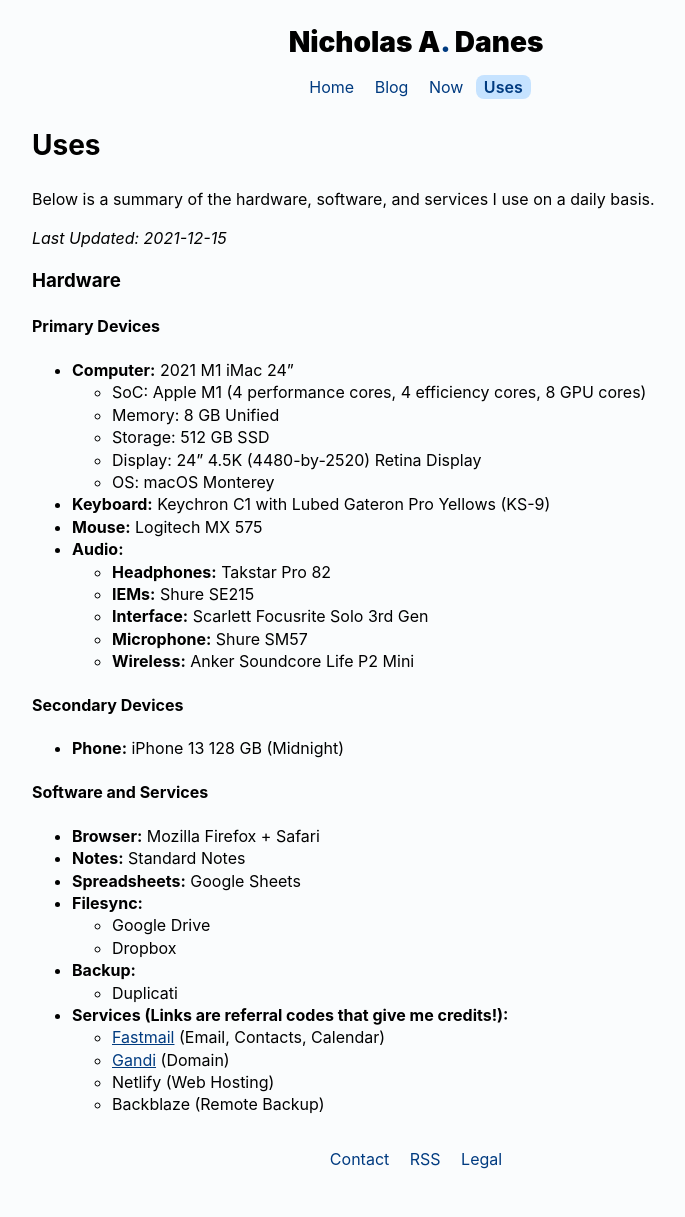
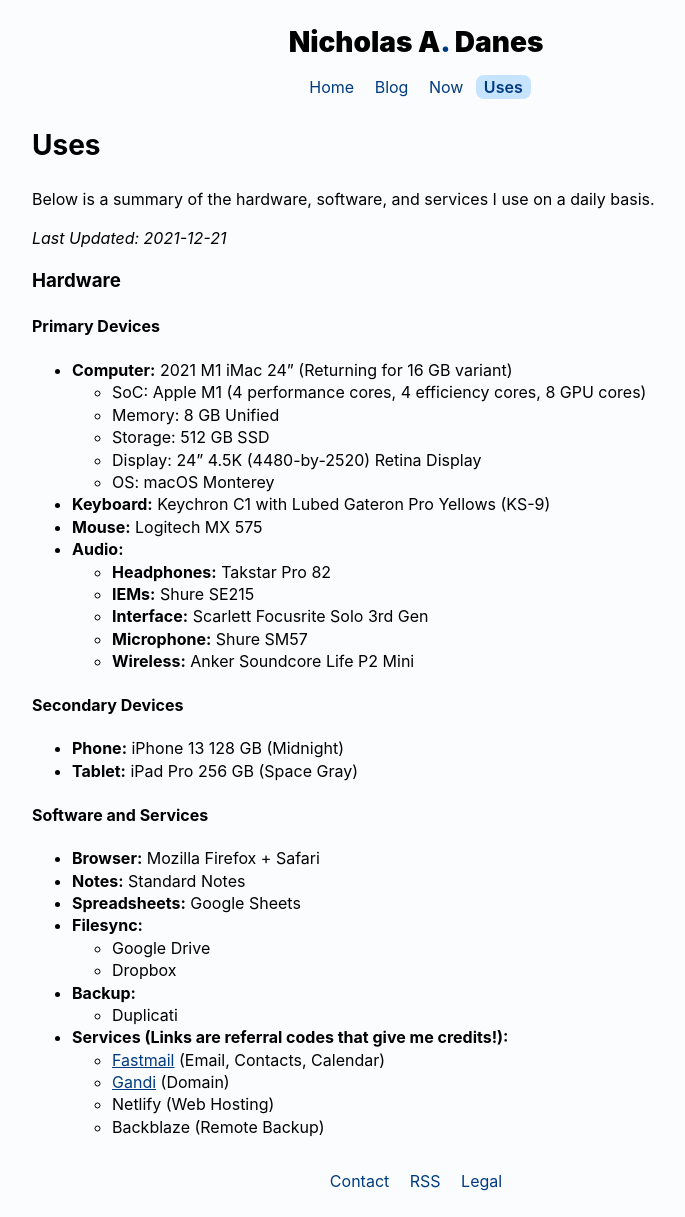
Before and after one commit to danesnick/old_website, a Jekyll site: the page built from uses.markdown, in a window 1280 px wide. Shown: the whole page, without its empty margins (224-909 px from the left). Built offline with Jekyll 4.4.1, drawn with Linux system fonts in a browser that asks for light colours; before the commit the page ends 1194 px from its top, so only the background shows below that.

Commit message:
updated uses

```diff
--- a/uses.markdown
+++ b/uses.markdown
@@ -7,7 +7,7 @@
 
 Below is a summary of the hardware, software, and services I use on a daily basis.
 
-*Last Updated: 2021-12-15*
+*Last Updated: 2021-12-21*
 
 ### Hardware
 
@@ -18,7 +18,7 @@
 
 
 #### Primary Devices
-* **Computer:** 2021 M1 iMac 24"
+* **Computer:** 2021 M1 iMac 24" (Returning for 16 GB variant)
 	+ SoC: Apple M1 (4 performance cores, 4 efficiency cores, 8 GPU cores)
 	+ Memory: 8 GB Unified
 	+ Storage: 512 GB SSD
@@ -36,6 +36,7 @@
 #### Secondary Devices
 
 * **Phone:** iPhone 13 128 GB (Midnight)
+* **Tablet:** iPad Pro 256 GB (Space Gray)
 
 #### Software and Services
 
```
